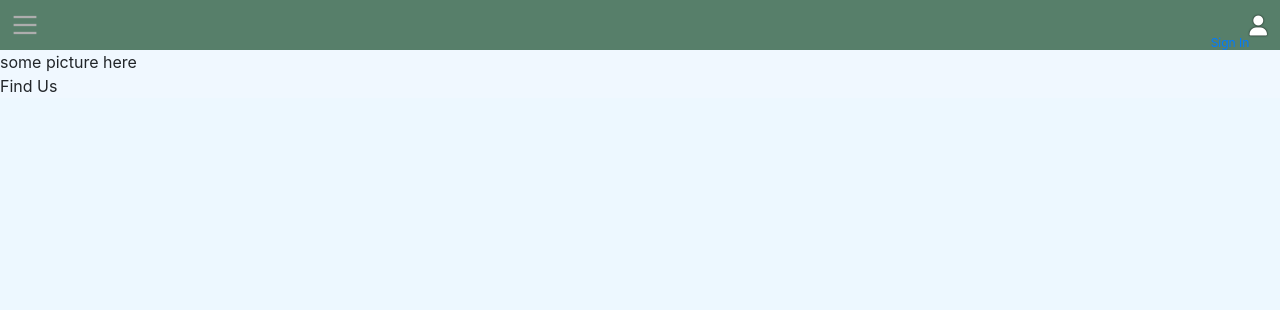
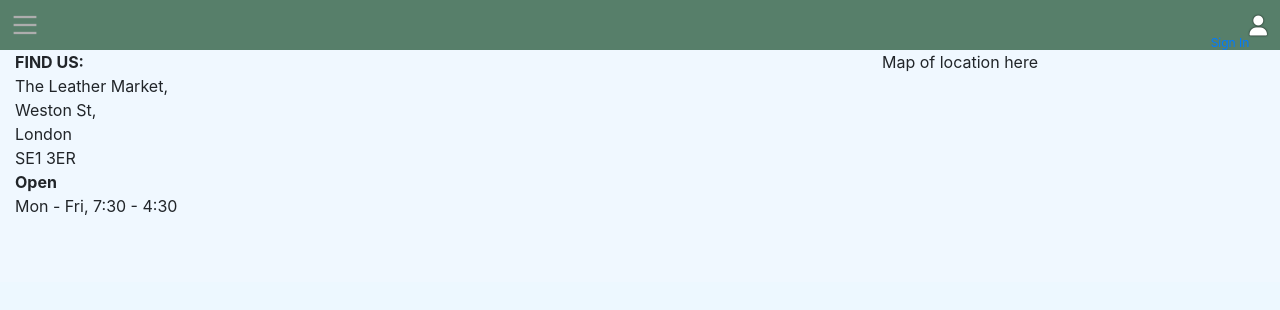
Before and after one commit to Felix-Voyle/CafeDjango, a Django app: page / in a window 1280 px wide. Shown: the top 310 px of the page. Run offline with Django 4.2, Linux system fonts and the light colour scheme; some libraries are stand-ins or nearby versions.

Commit message:
added to basic homepage template

```diff
--- a/cafeOrdering/templates/homepage/index.html
+++ b/cafeOrdering/templates/homepage/index.html
@@ -11,7 +11,30 @@
 
 {% block content %}
 <div class="home-container">
-    <div class="picture-container">some picture here </div>
-    <div class="find-us">Find Us</div>
+    <div class="row no-gutters">
+        <div class="col-lg-6 col-sm-12 text-center mb-5">
+            <div class="col-lg-4 text-left">
+                <strong>FIND US:</strong>
+            </div>
+            <div class="col-12 text-left">
+                The Leather Market,
+            </div>
+            <div class="col-12 text-left">
+                Weston St,
+            </div>
+            <div class="col-12 text-left">
+                London
+            </div>
+            <div class="col-12 text-left">
+                SE1 3ER
+            </div>
+            <div class="col-12 text-left">
+                <strong>Open</strong> <p>Mon - Fri, 7:30 - 4:30</p>
+            </div>
+        </div>
+        <div class="col-lg-6 col-sm-12 text-center mb-5">
+            Map of location here
+        </div>
+    </div>
 </div>
 {% endblock %}
```
